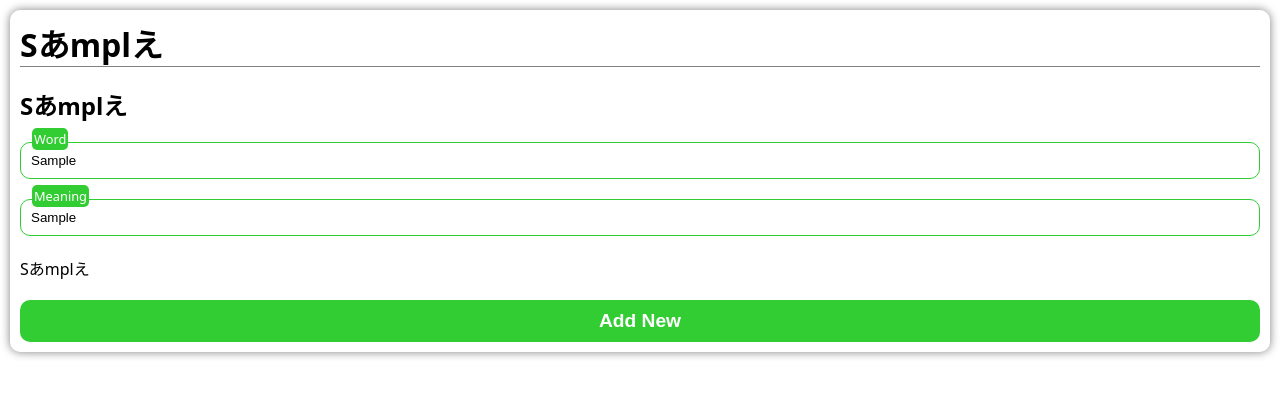
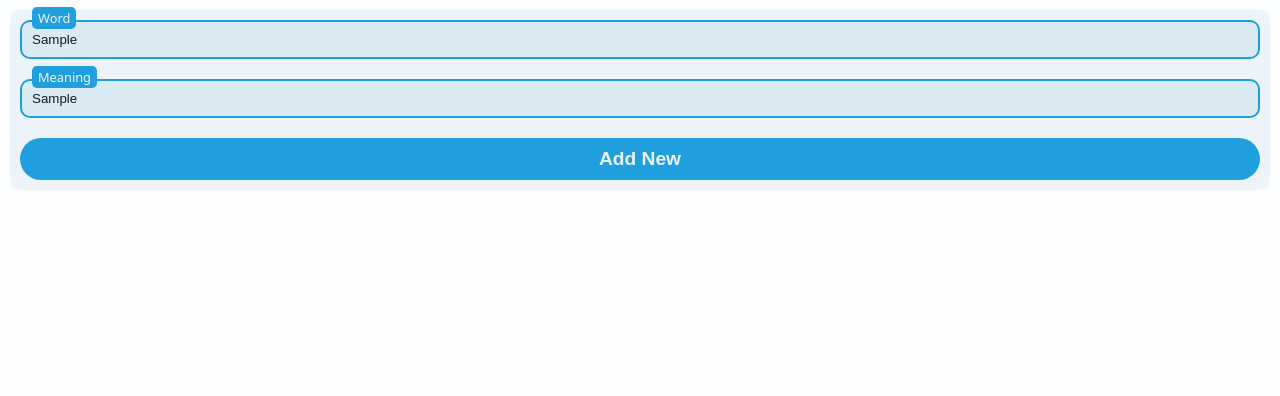
Before and after one commit to sourkr/jap-cards, a plain HTML site: page add.html in a window 1280 px wide. Both pictures are taken after typing "Sample", "Sample" into the empty fields and a click on the button "Add New". Drawn offline with nearby package versions, Linux system fonts and the light colour scheme.

Commit message:
revamped ui

```diff
--- a/add.html
+++ b/add.html
@@ -7,32 +7,28 @@
     <title>Add New Card</title>
 
     <link rel="stylesheet" href="style/sour.css">
+    <link rel="stylesheet" href="style/theme.css">
 </head>
 
 <body>
     <!-- <script src="//cdn.jsdelivr.net/npm/eruda"></script> -->
     <!-- <script>eruda.init();</script> -->
 
-  <div class="card">
-    <h1></h1>
-    <h2></h2>
-
+    <div class="card-edit">
         <div class="input">
             <input id="word" type="text">
             <span>Word</span>
         </div>
 
         <div class="input">
-      <input id="meaning" type="text" />
+            <input id="meaning" type="text">
             <span>Meaning</span>
         </div>
-
-    <div id="kanji"></div>
 
         <button id="btn">Add New</button>
     </div>
 
-  <script type="module" src="add.js"></script>
+    <script type="module" src="./add.js"></script>
 </body>
 
 </html>
--- a/add.js
+++ b/add.js
@@ -1,32 +1,39 @@
+import "https://code.jquery.com/jquery-3.7.1.slim.min.js"
 import { proToJap, proToKanji } from './translate.js'
 
-if (localStorage.getItem('theme') === 'dark') {
-  document.querySelector(':root').style.setProperty('--background', 'black')
-  document.querySelector(':root').style.setProperty('--color', 'white')
-}
+// if (localStorage.getItem('theme') === 'dark') {
+//   document.querySelector(':root').style.setProperty('--background', 'black')
+//   document.querySelector(':root').style.setProperty('--color', 'white')
+// }
 
-document.getElementById('btn').addEventListener('click', () => {
-  const word = document.getElementById('word').value
-  const meaning = document.getElementById('meaning').value
+
+$('#btn').on('click', () => {
+    const word = $('#word').val().trim()
+    const meaning = $('#meaning').val().trim()
 
     const data = localStorage.getItem('jap') ? JSON.parse(localStorage.getItem('jap')) : []
-  data.push({word, meaning})
+    data.push({ word, meaning })
 
+    console.log(data)
     localStorage.setItem('jap', JSON.stringify(data))
     location.reload()
 })
 
-document.getElementById('word').addEventListener('input', function(){
-  document.querySelector('h1').innerText =
-  document.getElementById('kanji').innerText = proToJap(proToKanji(this.value))
+document.getElementById('btn').addEventListener('click', () => {
 
-  document.querySelector('h2').innerText = proToJap(this.value)
 })
+
+// document.getElementById('word').addEventListener('input', function() {
+//     document.querySelector('h1').innerText =
+//         document.getElementById('kanji').innerText = proToJap(proToKanji(this.value))
+
+//     document.querySelector('h2').innerText = proToJap(this.value)
+// })
 
 document.querySelectorAll('input')
     .forEach(input => {
         input.addEventListener('input', () => {
-      if(input.value) input.classList.add('valid')
+            if (input.value) input.classList.add('valid')
             else input.classList.remove(['valid'])
         })
     })
--- a/style/sour.css
+++ b/style/sour.css
@@ -1,25 +1,15 @@
-:root {
-  --background: white;
-  --background-faint: hsl(0, 0%, 90%);
-  --color: black;
-  --primary: hsla(129, 93%, 48%, 1);
-  --nav: hsla(0, 0%, 90%, 1);
-}
-
 body {
   margin: 0;
   padding: 0;
-  background: var(--background);
-  color: var(--color);
   font-family: system-ui;
 }
 
 button {
-  background: limegreen;
-  padding: 10px;
+  /* background: limegreen; */
+  padding: 10px 20px;
   border: none;
-  border-radius: 10px;
-  color: white;
+  border-radius: 25px;
+  /* color: white; */
   font-weight: 700;
   font-size: 1.2rem;
   position: relative;
@@ -49,7 +39,6 @@ button:active::before {
 
 .vert-bar button.long {
   flex-grow: 1;
-  /* background: red; */
 }
 
 .vert-bar {
@@ -82,11 +71,8 @@ button:active::before {
 }
 
 .input input {
-  /* width: 100%; */
   padding: 10px;
-  border: 1px solid grey;
   border-radius: 10px;
-  border-color: grey;
   outline: none;
 }
 
@@ -108,34 +94,43 @@ button:active::before {
   color: grey;
 }
 
-input {
-  background: var(--background);
-  color: var(--color);
-}
-
 input.valid ~ span,
 input:focus ~ span {
-  background: limegreen;
-  color: white;
   border-radius: 5px;
-  padding: 2px;
+  padding: 2px 6px;
   transform: translate(2px, -150%);
   font-size: 0.8rem;
 }
 
-input:focus,
-input.valid {
-  border-color: limegreen;
+input {
+    border: 2px solid transparent;
+    transition: .5s border-color;
 }
 
-.card {
+.card-edit {
   margin: 10px;
   padding: 10px;
-  box-shadow: 0 0 10px grey;
   display: flex;
   flex-direction: column;
   gap: 20px;
   border-radius: 10px;
+}
+
+.card {
+    border-radius: 10px;
+    padding: 10px;
+    position: relative;
+
+    .options {
+        display: flex;
+        flex-direction: row-reverse;
+        gap: 10px;
+        color: hsl(200, 10%, 50%);
+
+        /* & :nth-child(1) {
+            color: hsl(0, 80%, 50%);
+        } */
+    }
 }
 
 h1 {
@@ -149,7 +144,6 @@ h2 {
 
 nav {
   display: flex;
-  /* background: hsl(0, 0%, 90%); */
   background-color: var(--nav);
   height: 55px;
   align-items: center;
@@ -158,7 +152,7 @@ nav {
 nav > span {
   flex-grow: 1;
   padding-left: 10px;
-  font-weight: 700;
+  font-size: 1.rem;
 }
 
 nav div {
--- /dev/null
+++ b/style/theme.css
@@ -0,0 +1,67 @@
+:root {
+    --hue: 200deg;
+
+    --background: hsl(var(--hue), 50%, 99%);
+    --background-2: hsl(var(--hue), 50%, 95%);
+    --background-3: hsl(var(--hue), 50%, 90%);
+
+    --color: hsl(var(--hue), 50%, 1%);
+    --color-2: hsl(var(--hue), 50%, 5%);
+    --color-3: hsl(var(--hue), 50%, 10%);
+
+    --slate-3: hsl(var(--hue), 20%, 50%);
+
+    --primary: hsl(var(--hue), 75%, 50%);
+    --on-primary: hsl(var(--hue), 50%, 95%);
+}
+
+body {
+    background: var(--background);
+    color: var(--color);
+}
+
+nav {
+    background: transparent;
+}
+
+#add {
+    background: var(--primary);
+}
+
+#data > div {
+    background: var(--background-2);
+    color: var(--color-2);
+}
+
+.card-edit {
+    background: var(--background-2);
+    color: var(--color-2);
+}
+
+.input {
+    & input {
+        background: var(--background-3);
+        color: var(--color-3);
+        border-color: transparent;
+    }
+
+    & span {
+        color: var(--slate-3);
+    }
+}
+
+input.valid~span,
+input:focus~span {
+    background: var(--primary);
+    color: var(--on-primary);
+}
+
+input.valid,
+input:focus {
+    border-color: var(--primary);
+}
+
+button {
+    background: var(--primary);
+    color: var(--on-primary);
+}
```
Also changed, not shown: home/main.js (+9 -27 lines), index.html (+23 -3 lines), style/style.css (+2 -21 lines). Lines whose indentation alone changed are shown as unchanged.
